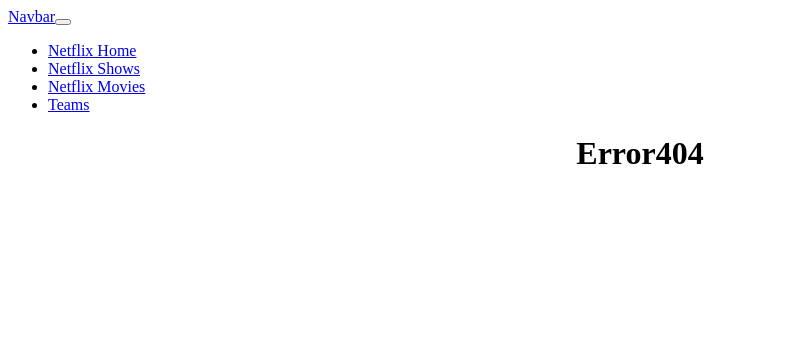
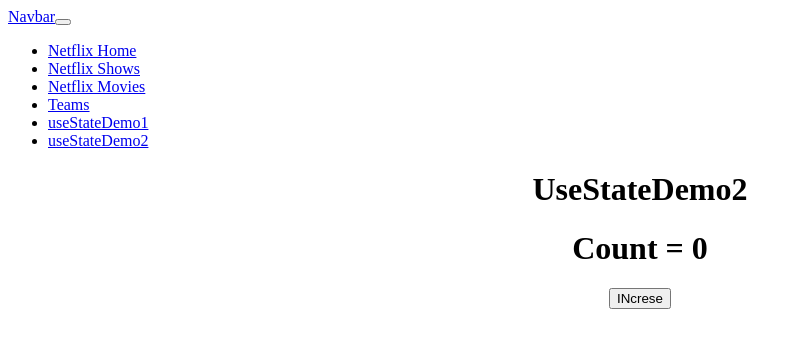
Before and after one commit to samirvithlani/mern_26_fullday25, a React app: page /useStateDemo2 in a window 1280 px wide. Shown: the top 348 px of the page, without its empty margins (0-802 px from the left). Built offline with nearby package versions, Linux system fonts and the light colour scheme; the HTML template or start-up script is replaced by a standard one.

Commit message:
useState

```diff
--- a/src/App.jsx
+++ b/src/App.jsx
@@ -18,6 +18,8 @@
 import { NetflixMovies } from './components/netflix/NetflixMovies'
 import { Teams } from './components/Teams'
 import { TeamDetail } from './components/TeamDetail'
+import { UseStateDemo1 } from './components/UseStateDemo1'
+import { UseStateDemo2 } from './components/UseStateDemo2'
 
 
 function App() {
@@ -34,6 +36,8 @@
           <Route path='/*' element = {<Error404/>}></Route>
           <Route path = "/teams" element = {<Teams/>}></Route>
           <Route path = "/teamdetail/:id" element = {<TeamDetail/>}></Route>
+          <Route path='/useStateDemo1' element ={<UseStateDemo1/>}></Route>
+          <Route path='/useStateDemo2' element ={<UseStateDemo2/>}></Route>
         </Routes>
     </div>
   )
--- a/src/components/Navbar.jsx
+++ b/src/components/Navbar.jsx
@@ -42,6 +42,17 @@
                 Teams
               </Link>
             </li>
+            <li class="nav-item active">
+              <Link class="nav-link" to="/useStateDemo1">
+                useStateDemo1
+              </Link>
+            </li>
+            <li class="nav-item active">
+              <Link class="nav-link" to="/useStateDemo2">
+                useStateDemo2
+              </Link>
+            </li>
+
 
           </ul>
         </div>
--- /dev/null
+++ b/src/components/UseStateDemo1.jsx
@@ -0,0 +1,18 @@
+import React from 'react'
+
+export const UseStateDemo1 = () => {
+
+  //function calling pract
+  const test =(x)=>{
+    alert("test called..."+x)
+  }
+
+  return (
+    <div style={{textAlign:"center"}}>
+            <h1>UseStateDemo1</h1>
+        {/* <button onClick={test(100)}>TEST</button> */}
+        <button onClick={test}>TEST</button>
+        <button onClick={()=>{test(100)}}>TEST ()</button>
+    </div>
+  )
+}
--- /dev/null
+++ b/src/components/UseStateDemo2.jsx
@@ -0,0 +1,31 @@
+import React, { useState } from 'react'
+
+export const UseStateDemo2 = () => {
+    //var count =0; //normal variable
+
+    const[count,setCount]=useState(0)
+    //count --> stateVariable
+    //setCount -->function --> using this function we can make changes in count..
+    //0 --> initial value
+
+
+    // const increseCount = ()=>{
+    //     console.log("count = ",count)
+    //     count++;
+    //     console.log("count--->",count)
+    // }
+
+    const increseCount = ()=>{
+        console.log("count = ",count)
+        //count++ -->error and if var dont use
+        setCount(count+1)
+
+    }
+  return (
+    <div style={{textAlign:"center"}}>
+        <h1>UseStateDemo2</h1>
+        <h1>Count = {count}</h1>
+        <button onClick={increseCount}>INcrese</button>
+    </div>
+  )
+}
```
Also changed, not shown: th.txt.
